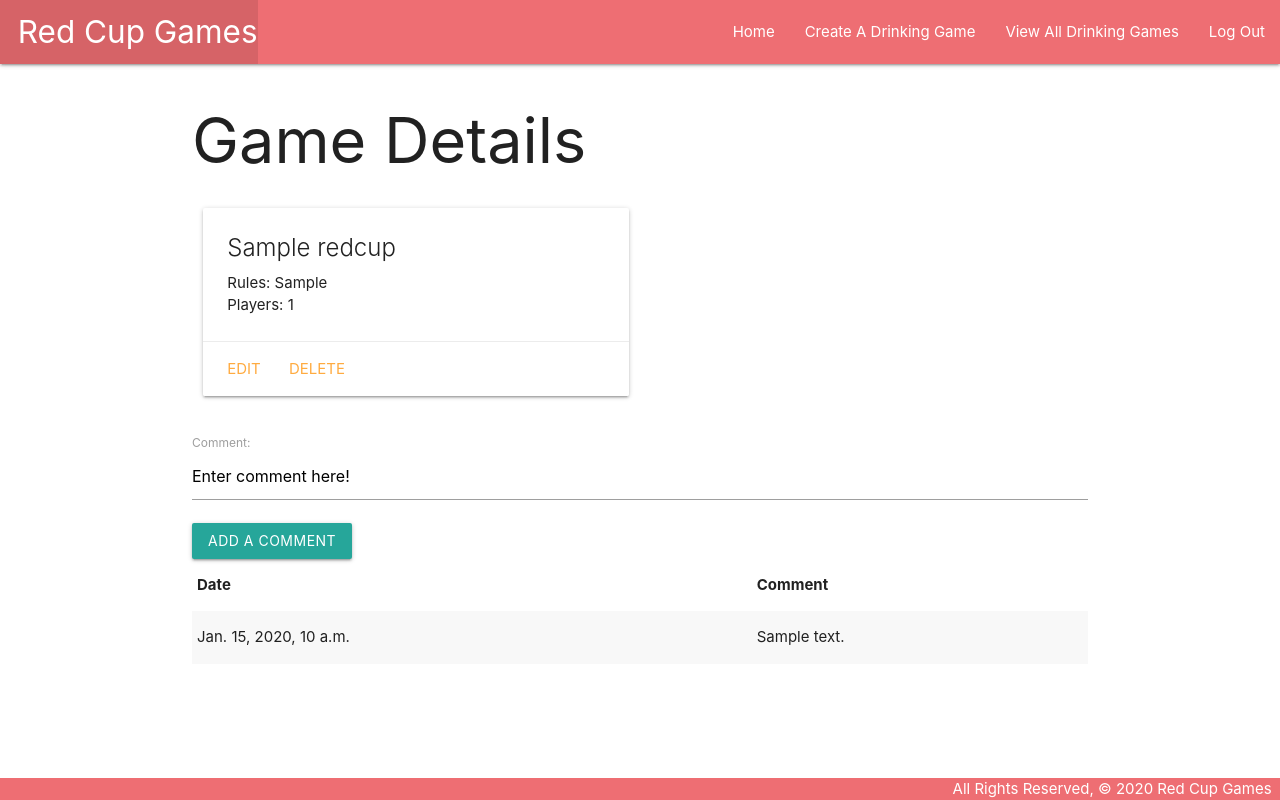
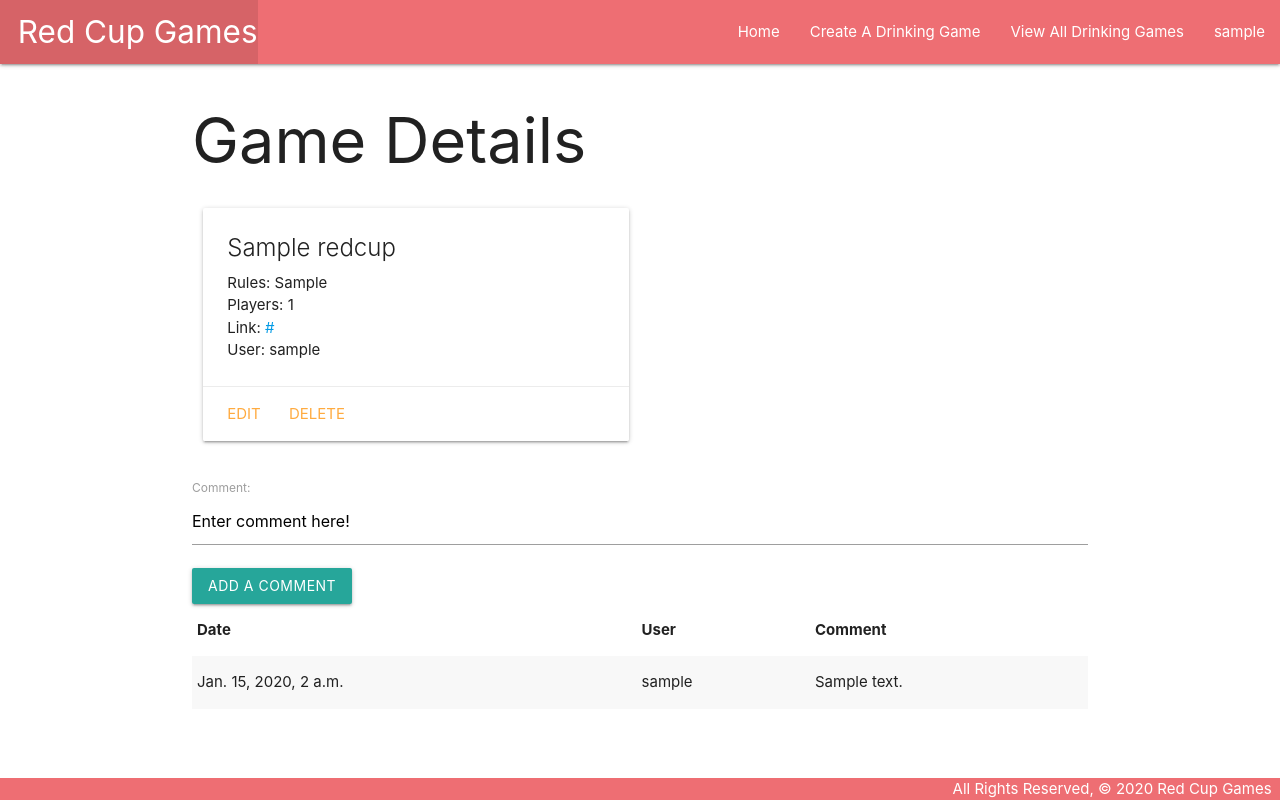
Before and after one commit to HuemanTarget/red-cup-games, a Django app: page /redcups/1/ in a window 1280 px wide. Run offline with Django 3.2, Linux system fonts and the light colour scheme; a user stored in the database is signed in; tables that the repository leaves empty hold one stand-in row (values such as "Sample post").

Commit message:
attach user to post and comment

```diff
--- a/main_app/models.py
+++ b/main_app/models.py
@@ -7,7 +7,8 @@ class Redcup(models.Model):
     name = models.CharField(max_length=100)
     rules = models.TextField(max_length=2000, default='Put your rules here!')
     players = models.IntegerField(default=1)
-    user = models.ForeignKey(User, on_delete=models.CASCADE, default=1)
+    link = models.URLField(max_length=200, default='https://www.youtube.com/watch?v=MpnTP5V5IfE')
+    user = models.ForeignKey(User, on_delete=models.CASCADE)
 
     def __str__(self):
         return self.name
@@ -18,7 +19,7 @@ class Redcup(models.Model):
 class Comment(models.Model):
     created_date = models.DateTimeField(default=datetime.now, blank=True)
     comment = models.CharField(max_length=1000, default="Enter comment here!")
-
+    user = models.ForeignKey(User, on_delete=models.CASCADE)
     redcup = models.ForeignKey(Redcup, on_delete=models.CASCADE)
 
     def __str__(self):
--- a/main_app/templates/base.html
+++ b/main_app/templates/base.html
@@ -33,7 +33,7 @@
               <a href="{% url 'redcups_create' %}">Create A Drinking Game</a>
             </li>
             <li><a href="{% url 'index' %}">View All Drinking Games</a></li>
-            <li><a href="{% url 'logout' %}">Log Out</a></li>
+            <li><a href="{% url 'logout' %}">{{user.username}}</a></li>
             {% else %}
             <li><a href="{% url 'signup' %}">Sign Up</a></li>
             <li><a href="{% url 'login' %}">Log In</a></li>
--- a/main_app/templates/redcup/detail.html
+++ b/main_app/templates/redcup/detail.html
@@ -10,6 +10,8 @@
         <span class="card-title">{{ redcup.name }}</span>
         <p>Rules: {{ redcup.rules }}</p>
         <p>Players: {{ redcup.players }}</p>
+        <p>Link: <a href="{{ redcup.link }}" target="_blank">{{ redcup.link }}</a></p>
+        <p>User: {{ redcup.user.username }}</p>
       </div>
       <div class="card-action">
         <a href="{% url 'redcup_update' redcup.id %}">Edit</a>
@@ -26,12 +28,13 @@
       </form>
   <table class="striped">
     <thead>
-      <tr><th>Date</th><th>Comment</th></tr>
+      <tr><th>Date</th><th>User</th><th>Comment</th></tr>
     </thead>
     <tbody>
       {% for comment in redcup.comment_set.all %}
         <tr>
           <td>{{comment.created_date}}</td>
+          <td>{{comment.user.username}}</td>
           <td>{{comment.comment}}</td>
         </tr>
       {% endfor %}
--- a/main_app/templates/redcup/index.html
+++ b/main_app/templates/redcup/index.html
@@ -9,6 +9,7 @@
       <span class="card-title">{{ redcup.name }}</span>
       <p>Rules: {{ redcup.rules }}</p>
       <p>Players: {{ redcup.players }}</p>
+      <p>User: {{ redcup.user.username }}</p>
     </div>
   </a>
 </div>
--- a/main_app/views.py
+++ b/main_app/views.py
@@ -39,14 +39,14 @@ def redcups_index(request):
     return render(request, 'redcup/index.html', {'redcups': redcups})
 
 
-class RedcupCreate( CreateView):
+class RedcupCreate(CreateView):
     model = Redcup
-    fields = "__all__"
+    fields = ['name', 'rules', 'players', 'link']
     success_url = '/redcups/'
 
-    # def form_valid(self, form):
-    #     form.instance.user = self.request.user
-    #     return super().form_valid(form)
+    def form_valid(self, form):
+        form.instance.user = self.request.user
+        return super().form_valid(form)
 
 
 def redcups_detail(request, redcup_id):
@@ -61,6 +61,9 @@ def add_comment(request, redcup_id):
   if form.is_valid():
     new_comment = form.save(commit=False)
     new_comment.redcup_id = redcup_id
+    instance = form.save(commit=False)
+    instance.user = request.user
+    instance.save()
     new_comment.save()
   return redirect('detail', redcup_id=redcup_id)
 
--- a/redcup/settings.py
+++ b/redcup/settings.py
@@ -107,7 +107,7 @@ AUTH_PASSWORD_VALIDATORS = [
 
 LANGUAGE_CODE = 'en-us'
 
-TIME_ZONE = 'UTC'
+TIME_ZONE = 'America/Los_Angeles'
 
 USE_I18N = True
 
```
Also changed, not shown: main_app/migrations/0004_auto_20200207_1903.py (added), main_app/migrations/0005_auto_20200207_1126.py (added), main_app/migrations/0006_auto_20200207_1310.py (added).
